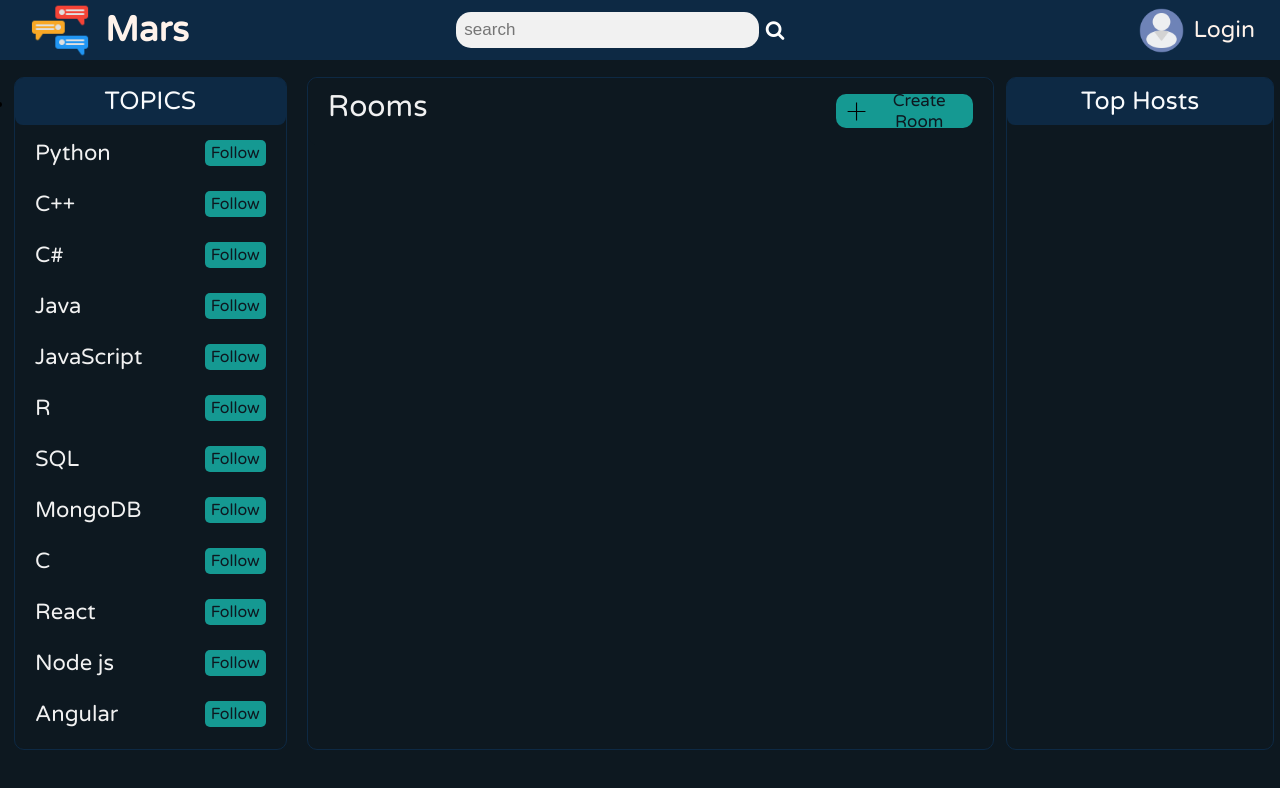
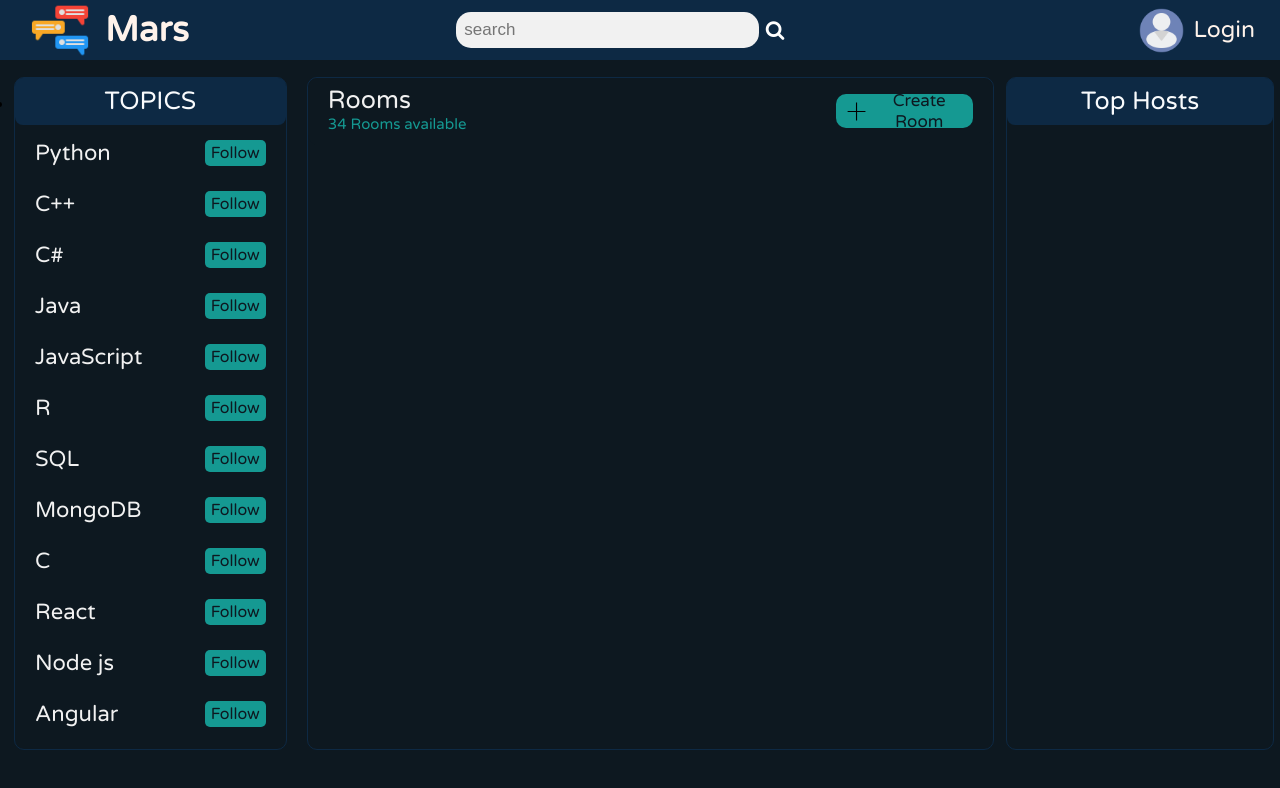
Before and after one commit to ajayanudeep/Mars-group-chat, a React (Create React App) app: page / in a window 1280 px wide. Shown: the top 788 px of the page. Built offline with nearby package versions, Linux system fonts and the light colour scheme; the HTML template or start-up script is replaced by a standard one.

Commit message:
added total number

```diff
--- a/src/App.css
+++ b/src/App.css
@@ -130,11 +130,7 @@ form.searchbar button{
   height: 90%;
   overflow: scroll;
 }
-::-webkit-scrollbar-track{
-  width: 10px;
-}
 ::-webkit-scrollbar{
-  width:10px;
   display: none;
 }
 .sidecontents > .sidecontent{
@@ -174,19 +170,26 @@ form.searchbar button{
   display: flex;
   border-radius: 10px;
   font-family: 'Varela Round', sans-serif;
-  font-size: 30px;
+  font-size: 25px;
   justify-content: space-between;
   align-items: center;
   background-color: #0d1820;
 }
-
-.contentHeader > label{
+.contenthead{
   margin-left: 20px;
-  margin-bottom: 10px;
+  margin-bottom:0px;
   color:#f1f1f1;
   border-radius: 10px;
 }
-
+.contenttotalrooms{
+  color:#159992;
+  font-size: 15px;
+  margin-left: 20px;
+  margin-top: 0px;
+}
+.contentheadwithtotal{
+  padding-top: 10px;
+}
 .contentHeader > button{
   outline: none;
   border:none;
--- a/src/components/Content.js
+++ b/src/components/Content.js
@@ -5,9 +5,14 @@ const Content = () => {
   return (
     <div className='content'>
         <div className='contentHeader'>
-            <label>
-                Rooms
-            </label>
+            <div className='contentheadwithtotal'>
+              <label className='contenthead'>
+                  Rooms
+              </label>
+              <p className='contenttotalrooms'>
+                34 Rooms available
+              </p>
+            </div>
             <button> <Add className="add"></Add>Create Room</button>
         </div>
     </div>
```
